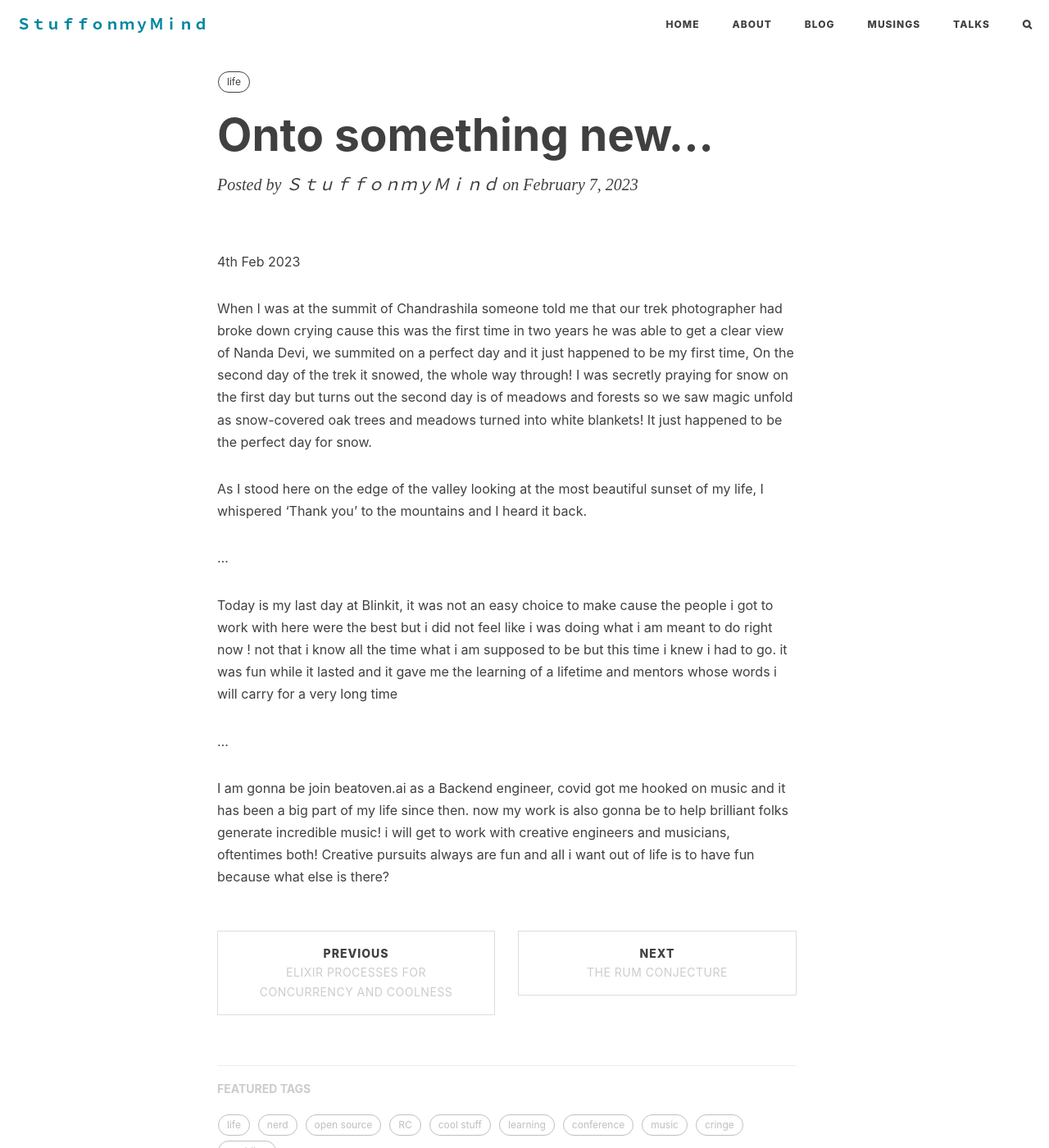
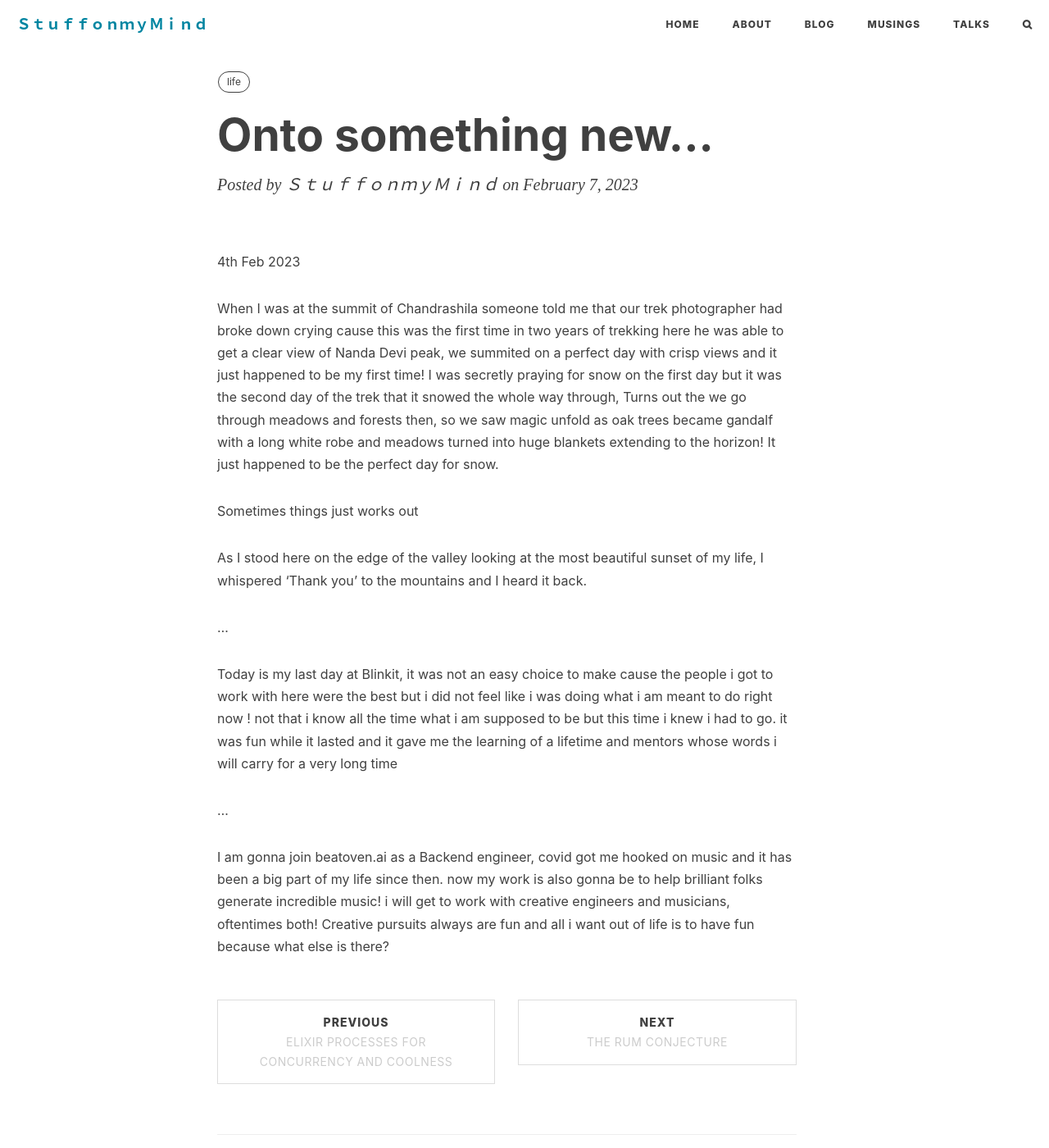
Before and after one commit to Sangarshanan/sangarshanan.github.io, a Jekyll site: the page built from _posts/2023-02-07-bye-blinkit.md, in a window 1280 px wide and 1400 px high. Shown: the whole window at 82% size. Built offline with Jekyll 4.4.1, drawn with Linux system fonts in a browser that asks for light colours; nearby versions of some CDN libraries; comment, search, counter and statistics services are not loaded.

Commit message:
Update 2023-02-07-bye-blinkit.md

```diff
--- a/_posts/2023-02-07-bye-blinkit.md
+++ b/_posts/2023-02-07-bye-blinkit.md
@@ -10,8 +10,9 @@ tags:
 
 4th Feb 2023
 
-When I was at the summit of Chandrashila someone told me that our trek photographer had broke down crying cause this was
-the first time in two years he was able to get a clear view of Nanda Devi, we summited on a perfect day and it just happened to be my first time, On the second day of the trek it snowed, the whole way through! I was secretly praying for snow on the first day but turns out the second day is of meadows and forests so we saw magic unfold as snow-covered oak trees and meadows turned into white blankets! It just happened to be the perfect day for snow.
+When I was at the summit of Chandrashila someone told me that our trek photographer had broke down crying cause this was the first time in two years of trekking here he was able to get a clear view of Nanda Devi peak, we summited on a perfect day with crisp views and it just happened to be my first time! I was secretly praying for snow on the first day but it was the second day of the trek that it snowed the whole way through, Turns out the we go through meadows and forests then, so we saw magic unfold as oak trees became gandalf with a long white robe and meadows turned into huge blankets extending to the horizon! It just happened to be the perfect day for snow.
+
+Sometimes things just works out
 
 As I stood here on the edge of the valley looking at the most beautiful sunset of my life, I whispered 'Thank you' to the mountains and I heard it back.
 
@@ -21,4 +22,4 @@ Today is my last day at Blinkit, it was not an easy choice to make cause the peo
 
 ...
 
-I am gonna be join beatoven.ai as a Backend engineer, covid got me hooked on music and it has been a big part of my life since then. now my work is also gonna be to help brilliant folks generate incredible music! i will get to work with creative engineers and musicians, oftentimes both! Creative pursuits always are fun and all i want out of life is to have fun because what else is there?
+I am gonna join beatoven.ai as a Backend engineer, covid got me hooked on music and it has been a big part of my life since then. now my work is also gonna be to help brilliant folks generate incredible music! i will get to work with creative engineers and musicians, oftentimes both! Creative pursuits always are fun and all i want out of life is to have fun because what else is there?
```
